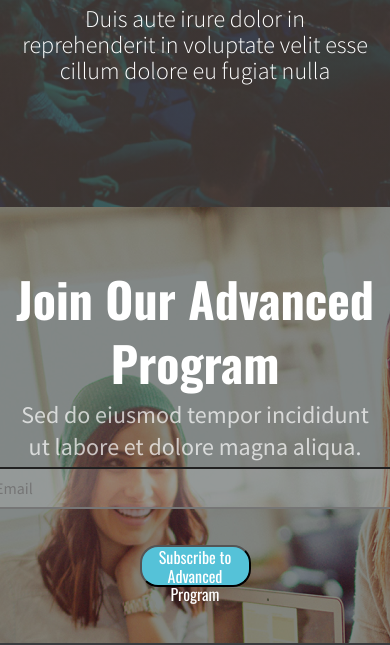
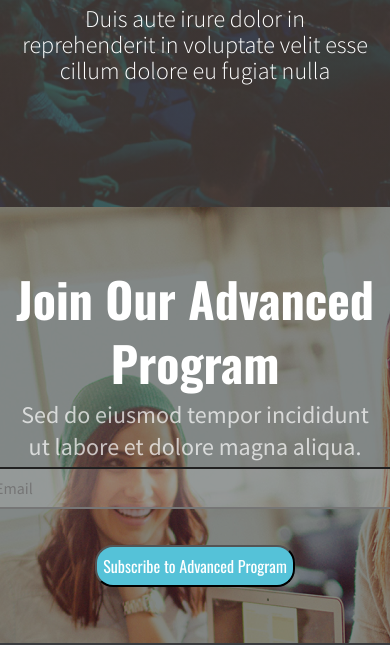
Before and after one commit to Jaba-B/web-comp, a plain HTML site: page index.html in a window 390 px wide. Shown: the part 2078-2723 px from the top of the page. Drawn offline with nearby package versions, Linux system fonts and the light colour scheme.

Commit message:
made responsiven for advanced section

```diff
--- a/styles/loadedpage.css
+++ b/styles/loadedpage.css
@@ -56,8 +56,8 @@
 }
 
 .added-section__email-btn {
-    width: 111px;
-    height: 36px;
+    min-width: 111px;
+    min-height: auto;
     background: #55C2D8;
     border-radius: 18px;
     color: white;
```
